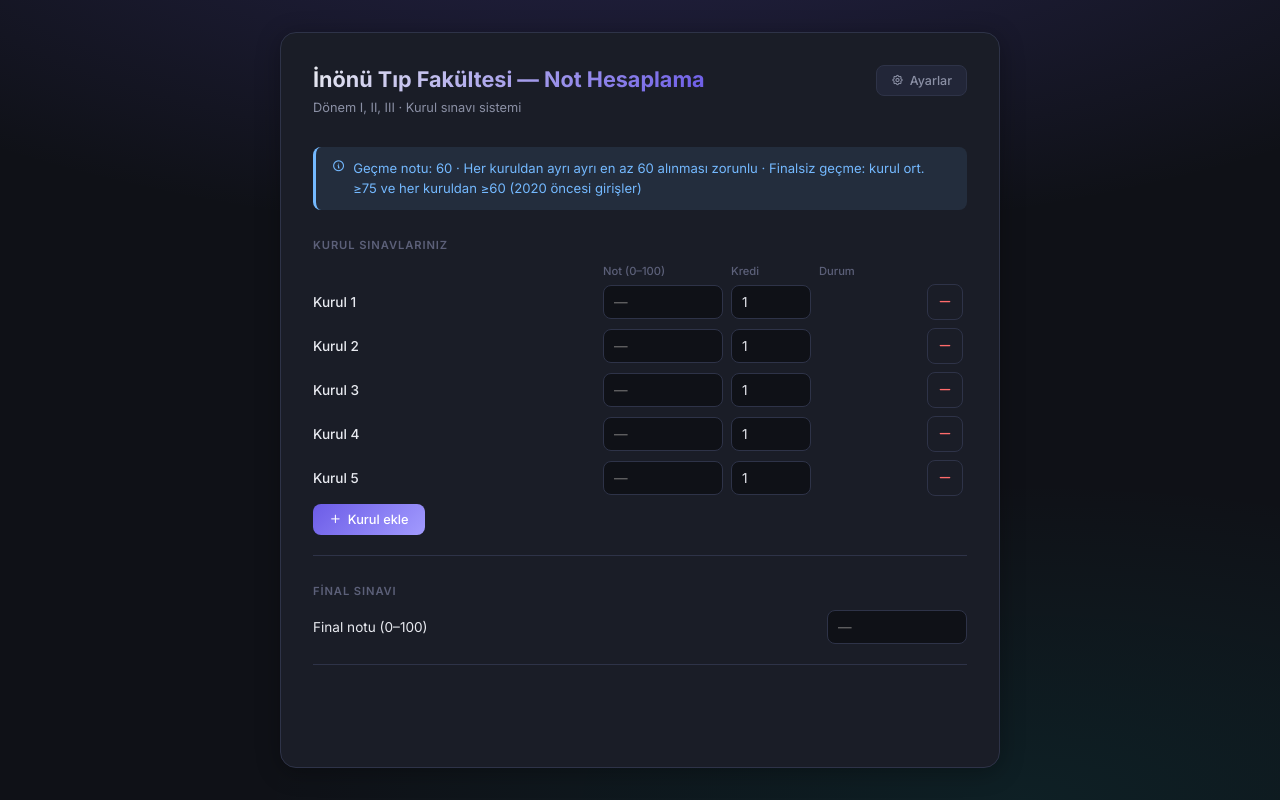
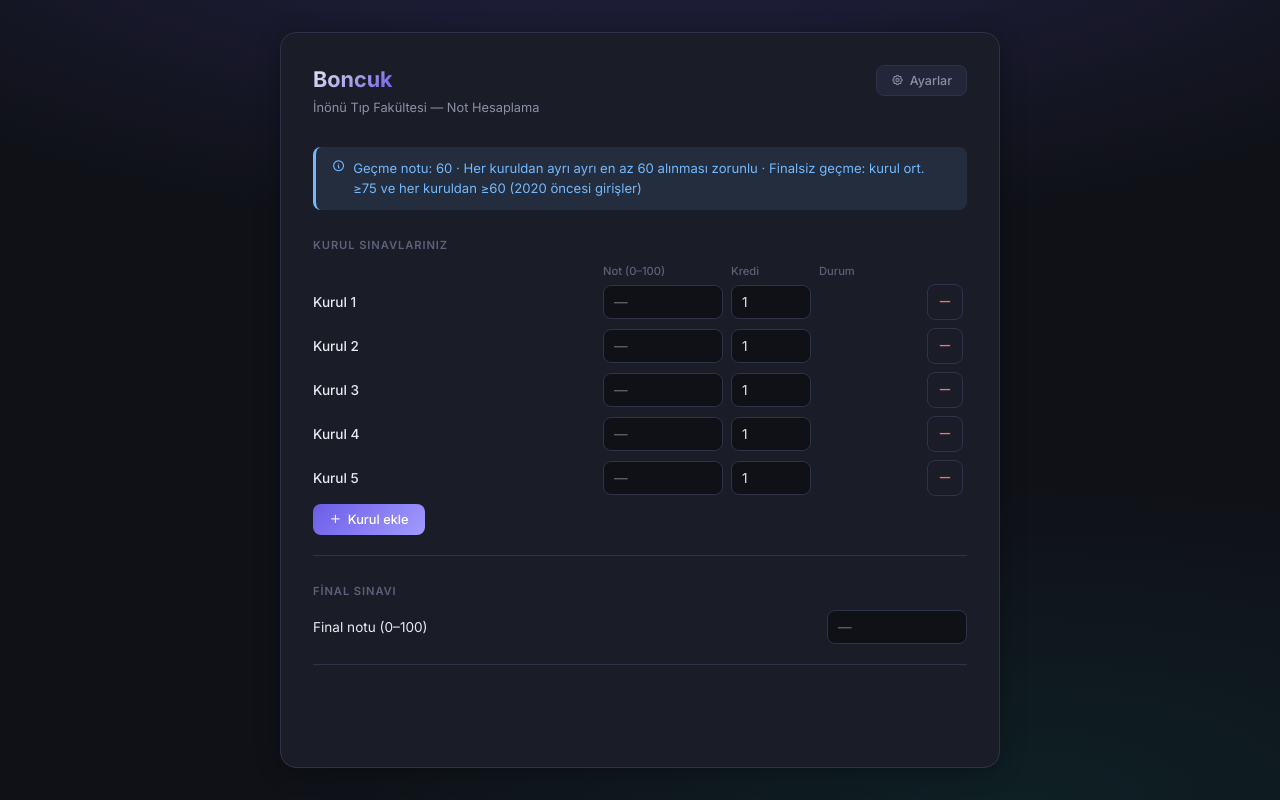
Before and after one commit to yunusemretom/Boncuk, a plain HTML site: page index.html in a window 1280 px wide. Drawn offline with Linux system fonts and the light colour scheme.

Commit message:
fix: update page title to 'Boncuk' and adjust subtitle formatting

```diff
--- a/index.html
+++ b/index.html
@@ -159,12 +159,13 @@
 <body>
 <div class="container">
   <div class="top-bar">
-    <h2 id="page-title">İnönü Tıp Fakültesi — Not Hesaplama</h2>
+    <h2 id="page-title">Boncuk</h2>
     <button class="btn-settings" id="btn-settings" onclick="toggleSettings()">
       <i class="ti ti-settings" aria-hidden="true"></i> Ayarlar
     </button>
   </div>
-  <p class="subtitle">Dönem I, II, III · Kurul sınavı sistemi</p>
+  <p class="subtitle"> İnönü Tıp Fakültesi — Not Hesaplama
+</p>
 
   <!-- Settings Panel -->
   <div class="settings-panel" id="settingsPanel">
```
